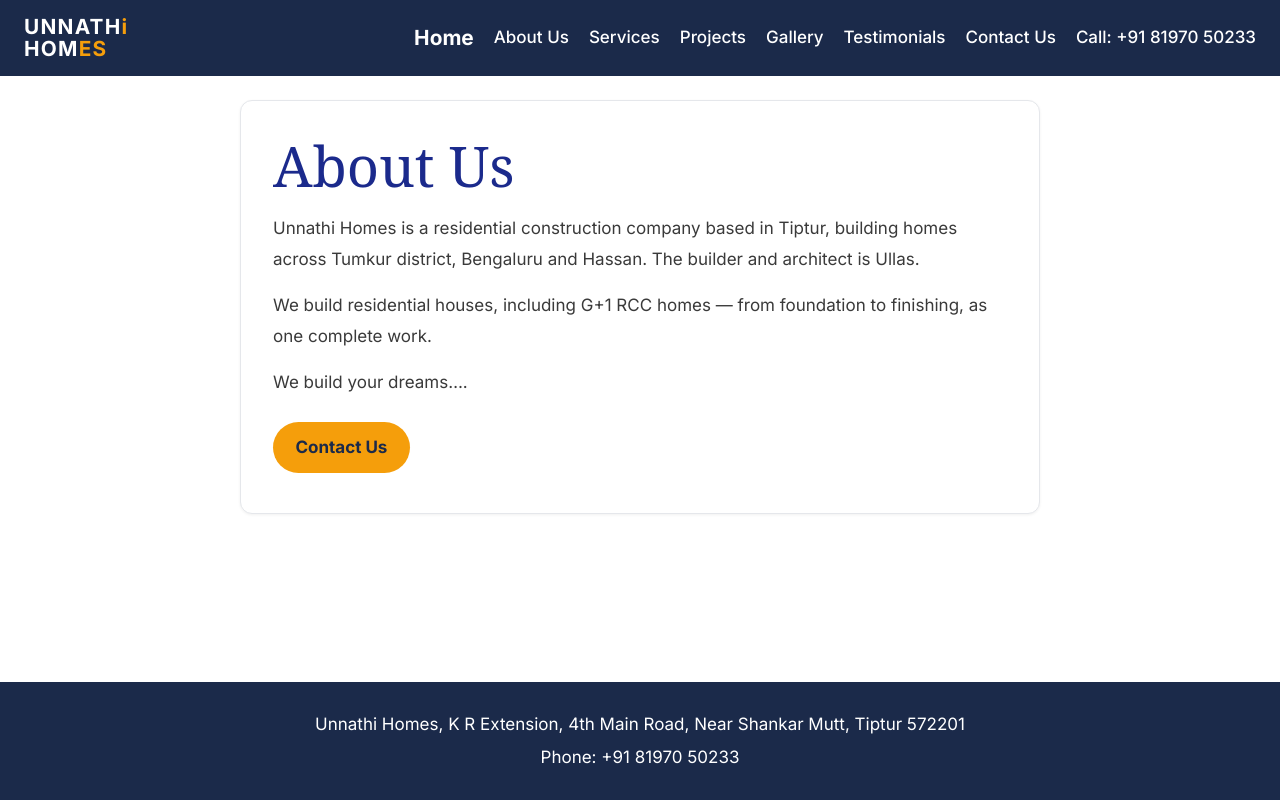
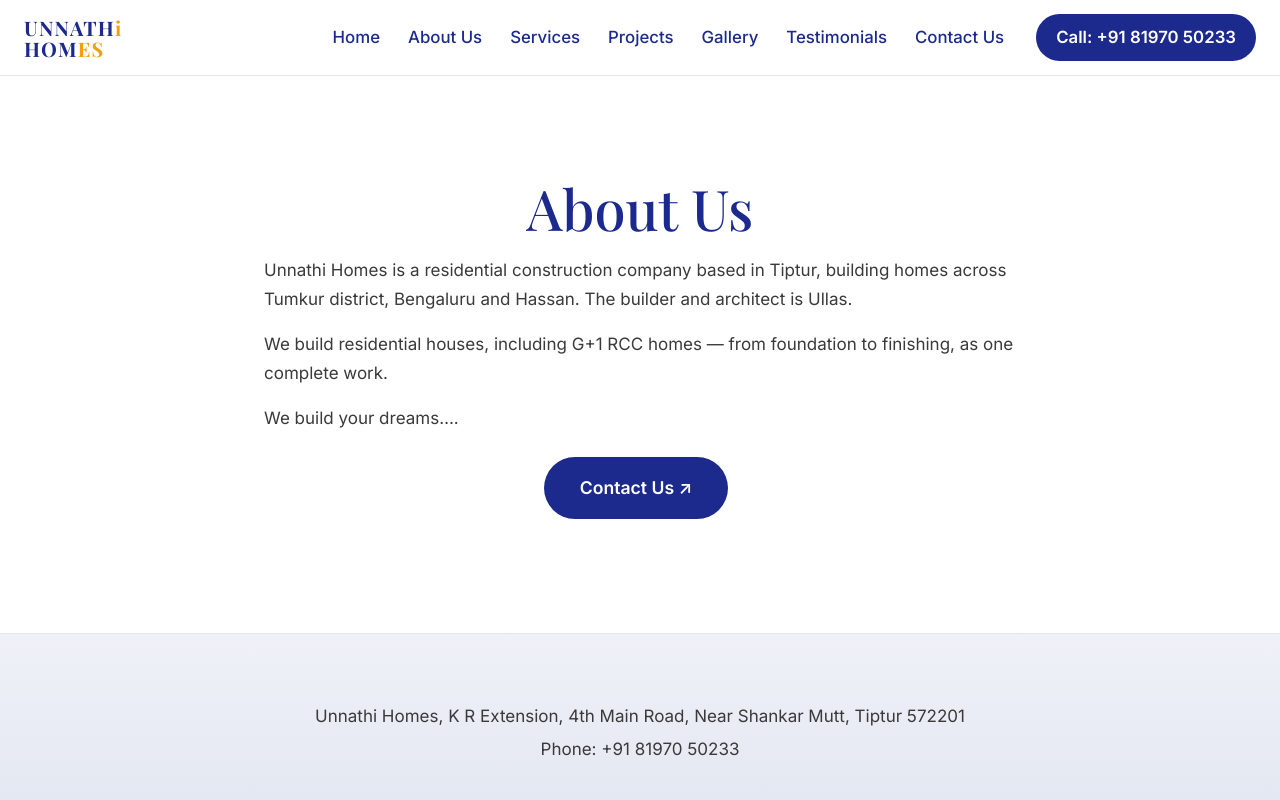
Before and after one commit to ullas2007/unnathi-homes, a React (Vite) app: page /about in a window 1280 px wide. Built offline with nearby package versions, Linux system fonts and the light colour scheme.

Commit message:
Premium redesign (DivyaSree-style): white sticky navbar, navy pill buttons, open spacious sections, pale gradient footer, giant serif marquee

```diff
--- a/src/App.css
+++ b/src/App.css
@@ -1,278 +1,72 @@
-/* Navbar */
+/* ============ Unnathi Homes — premium design (DivyaSree-inspired) ============ */
+/* Palette: royal navy #1b2a8c, deep navy #0a1740, amber accent #f59e0b (logo only),
+   body charcoal #3a3a3a, pale band #f3f5fa, hairline #e5e5e5, white #ffffff */
+
+/* ---------- Navbar: white, sticky, navy links ---------- */
 nav {
-  background: #1b2a4a;
-  padding: 1rem 1.5rem;
+  background: #ffffff;
+  padding: 0 1.5rem;
+  height: 76px;
   display: flex;
   flex-wrap: wrap;
   align-items: center;
-  gap: 0.5rem 1.25rem;
+  gap: 0.5rem 2rem;
+  position: sticky;
+  top: 0;
+  z-index: 100;
+  border-bottom: 1px solid #e5e5e5;
 }
 
 nav a {
-  color: #ffffff;
+  color: #1b2a8c;
   text-decoration: none;
   font-weight: 500;
-}
-
-nav a:first-child {
-  font-size: 1.3rem;
-  font-weight: 700;
-  margin-right: auto;
+  font-size: 1.05rem;
 }
 
 nav a:hover {
+  color: #1b2a8c;
+  font-weight: 700;
+}
+
+nav .logo {
+  font-family: 'Playfair Display', Georgia, 'Times New Roman', Times, serif;
+  display: flex;
+  flex-direction: column;
+  line-height: 1.05;
+  font-size: 1.25rem;
+  font-weight: 700;
+  letter-spacing: 0.06em;
+  margin-right: auto;
+  color: #1b2a8c;
+}
+
+.logo-accent {
   color: #f59e0b;
 }
 
-/* Page sections */
-section {
-  max-width: 1100px;
-  margin: 0 auto;
-  padding: 1.5rem;
-}
-
-section + section {
-  padding-top: 0;
-}
-
-/* Hero */
-.hero {
-  max-width: 1100px;
-  margin: 0 auto;
-  padding: 1.5rem;
-}
-
-.hero-img {
-  width: 100%;
-  max-height: 420px;
-  object-fit: cover;
-  border-radius: 12px;
-  margin-bottom: 1rem;
-}
-
-.hero h1 {
-  font-size: 2.5rem;
-}
-
-/* Buttons */
-.btn {
-  display: inline-block;
-  background: #f59e0b;
-  color: #1b2a4a;
-  font-weight: 700;
-  text-decoration: none;
-  padding: 0.7rem 1.4rem;
-  border-radius: 8px;
-  margin: 0.5rem 0.5rem 0.5rem 0;
-}
-
-.btn:hover {
-  background: #d97706;
-  color: #ffffff;
-}
-
-/* Forms */
-form {
-  background: #ffffff;
-  border: 1px solid #e5e7eb;
-  border-radius: 12px;
-  padding: 1.5rem;
-  max-width: 600px;
-}
-
-form label {
-  display: block;
-  font-weight: 600;
-  margin-bottom: 1rem;
-}
-
-form input,
-form textarea {
-  display: block;
-  width: 100%;
-  padding: 0.7rem;
-  margin-top: 0.3rem;
-  border: 1px solid #d1d5db;
-  border-radius: 8px;
-  font-size: 1rem;
-  font-family: inherit;
-}
-
-form textarea {
-  min-height: 100px;
-}
-
-form button[type="submit"] {
-  background: #f59e0b;
-  color: #1b2a4a;
-  font-weight: 700;
-  font-size: 1rem;
-  padding: 0.7rem 1.4rem;
-  border: none;
-  border-radius: 8px;
-  cursor: pointer;
-}
-
-form button[type="submit"]:hover {
-  background: #d97706;
-  color: #ffffff;
-}
-
-/* Footer */
-footer {
-  background: #1b2a4a;
-  color: #ffffff;
-  text-align: center;
-  padding: 1.5rem;
-  margin-top: 2rem;
-}
-
-footer p {
-  margin: 0.25rem 0;
-}
-
-/* Mobile */
-@media (max-width: 600px) {
-  .hero h1 {
-    font-size: 1.8rem;
-  }
-
-  nav {
-    padding: 0.75rem 1rem;
-  }
-
-  section,
-  .hero {
-    padding: 1rem;
-  }
-}
-
-/* Full hero with overlay */
-.hero-full {
-  max-width: none;
-  padding: 0;
-  margin: 0;
-  position: relative;
-}
-
-.hero-full-img {
-  width: 100%;
-  height: 70vh;
-  min-height: 400px;
-  object-fit: cover;
-  display: block;
-}
-
-.hero-overlay {
-  position: absolute;
-  inset: 0;
-  background: rgba(0, 0, 0, 0.35);
-  display: flex;
-  flex-direction: column;
-  justify-content: center;
-  align-items: center;
-  text-align: center;
-  padding: 1.5rem;
-}
-
-.hero-overlay h1 {
-  color: #ffffff;
-  font-size: 3rem;
-  margin: 0 0 0.5rem;
-}
-
-.hero-overlay p {
-  color: #ffffff;
-  font-size: 1.3rem;
-  margin: 0 0 1.5rem;
-}
-
-/* Photo strip */
-.photos {
-  background: #ffffff;
-  padding-top: 2rem;
-}
-
-.photo-row {
-  display: grid;
-  grid-template-columns: repeat(3, 1fr);
-  gap: 1rem;
-}
-
-.photo-row figure {
-  margin: 0;
-}
-
-.photo-row img {
-  width: 100%;
-  height: 220px;
-  object-fit: cover;
-  border-radius: 12px;
-}
-
-.photo-row figcaption {
-  text-align: center;
-  font-weight: 600;
-  margin-top: 0.5rem;
-}
-
-.note {
-  text-align: center;
-  color: #6b7280;
-  font-size: 0.9rem;
-}
-
-/* CTA band */
-.cta {
-  background: #1b2a4a;
-  color: #ffffff;
-  text-align: center;
-  max-width: none;
-  padding: 2.5rem 1.5rem;
-}
-
-.cta h2 {
-  color: #ffffff;
-  margin-top: 0;
-}
-
-.cta p {
-  color: #e5e7eb;
-}
-
-@media (max-width: 600px) {
-  .hero-overlay h1 {
-    font-size: 2rem;
-  }
-
-  .hero-overlay p {
-    font-size: 1.1rem;
-  }
-
-  .photo-row {
-    grid-template-columns: 1fr;
-  }
-}
-
-/* Nav links */
 .nav-links {
   display: flex;
   flex-wrap: wrap;
   align-items: center;
-  gap: 0.5rem 1.25rem;
+  gap: 0.5rem 1.75rem;
 }
 
-/* About card */
-.about-card {
-  background: #ffffff;
-  border: 1px solid #e5e7eb;
-  border-radius: 12px;
-  padding: 2rem;
-  max-width: 800px;
-  margin: 2rem auto;
+.nav-call {
+  background: #1b2a8c;
+  color: #ffffff !important;
+  font-weight: 600;
+  padding: 0.6rem 1.25rem;
+  border-radius: 999px;
+  white-space: nowrap;
 }
 
-/* Page layout: footer stays at the bottom of the page */
+.nav-call:hover {
+  background: #0a1740;
+  color: #ffffff !important;
+}
+
+/* ---------- Page layout: footer stays at the bottom ---------- */
 #root {
   display: flex;
   flex-direction: column;
@@ -283,105 +77,296 @@ main {
   flex: 1;
 }
 
-/* Content sections as white cards (all pages, except Home's hero, photo strip and CTA band) */
-section:not(.hero-full):not(.photos):not(.cta) {
+/* ---------- Sections: open, spacious, no cards (DivyaSree style) ---------- */
+section {
+  max-width: 1140px;
+  margin: 0 auto;
+  padding: 100px 24px;
+}
+
+section + section {
+  padding-top: 0;
+}
+
+/* Eyebrow label above a section heading (e.g. — About Us —) */
+.eyebrow {
+  display: flex;
+  align-items: center;
+  justify-content: center;
+  gap: 1rem;
+  color: #1b2a8c;
+  font-size: 1.05rem;
+  font-weight: 500;
+  margin: 0 0 1rem;
+}
+
+.eyebrow::before,
+.eyebrow::after {
+  content: "";
+  display: block;
+  width: 40px;
+  height: 1px;
+  background: #1b2a8c;
+}
+
+/* ---------- Hero: full viewport, photo + overlay ---------- */
+.hero-full {
+  max-width: none;
+  padding: 0;
+  margin: 0;
+  position: relative;
+}
+
+.hero-full-img {
+  width: 100%;
+  height: 100vh;
+  min-height: 500px;
+  object-fit: cover;
+  display: block;
+}
+
+.hero-overlay {
+  position: absolute;
+  inset: 0;
+  background: rgba(10, 23, 64, 0.45);
+  display: flex;
+  flex-direction: column;
+  justify-content: center;
+  align-items: center;
+  text-align: center;
+  padding: 1.5rem;
+}
+
+.hero-logo {
+  font-family: 'Playfair Display', Georgia, 'Times New Roman', Times, serif;
+  color: #ffffff;
+  font-size: 2rem;
+  font-weight: 700;
+  letter-spacing: 0.08em;
+  line-height: 1.1;
+  margin: 0 0 1.5rem;
+}
+
+.hero-overlay h1 {
+  color: #ffffff;
+  font-size: 4rem;
+  font-weight: 500;
+  margin: 0 0 1rem;
+  max-width: 900px;
+}
+
+.hero-overlay p {
+  color: #ffffff;
+  font-size: 1.3rem;
+  margin: 0 0 1.5rem;
+}
+
+.hero-overlay .hero-sub {
+  color: #e5e7eb;
+  font-size: 1.1rem;
+  margin: 0 0 2rem;
+}
+
+/* ---------- Buttons: navy pills with arrow (DivyaSree style) ---------- */
+.btn {
+  display: inline-block;
+  background: #1b2a8c;
+  color: #ffffff;
+  font-weight: 600;
+  font-size: 1.1rem;
+  text-decoration: none;
+  padding: 1rem 2.25rem;
+  border-radius: 999px;
+  margin: 0.5rem 0.5rem 0.5rem 0;
+  border: none;
+  cursor: pointer;
+}
+
+.btn::after {
+  content: " \2197";
+}
+
+.btn:hover {
+  background: #0a1740;
+  color: #ffffff;
+}
+
+/* Buttons on a dark background (hero photo, navy CTA band): white pill, navy text */
+.hero-overlay .btn,
+.cta .btn {
+  background: #ffffff;
+  color: #1b2a8c;
+}
+
+.hero-overlay .btn:hover,
+.cta .btn:hover {
+  background: #f3f5fa;
+  color: #0a1740;
+}
+
+/* ---------- Forms ---------- */
+form {
   background: #ffffff;
   border: 1px solid #e5e7eb;
-  border-radius: 12px;
+  border-radius: 16px;
   padding: 2rem;
-  margin: 1.5rem auto;
+  max-width: 600px;
   box-shadow: 0 1px 3px rgba(0, 0, 0, 0.06);
 }
 
-/* Attractive inner text */
-section:not(.hero-full):not(.photos):not(.cta) p {
-  line-height: 1.8;
-  margin: 0 0 1rem;
+form label {
+  display: block;
+  font-weight: 600;
+  margin-bottom: 1rem;
+  color: #1b2a8c;
 }
 
-section:not(.hero-full):not(.photos):not(.cta) h2 {
-  margin-top: 0;
-  padding-bottom: 0.5rem;
-  border-bottom: 2px solid #f59e0b;
-  display: inline-block;
+form input,
+form textarea {
+  display: block;
+  width: 100%;
+  padding: 0.8rem;
+  margin-top: 0.3rem;
+  border: 1px solid #d1d5db;
+  border-radius: 10px;
+  font-size: 1rem;
+  font-family: inherit;
+  color: #3a3a3a;
 }
 
-/* Form inside a card section: no double border */
-section:not(.hero-full):not(.photos):not(.cta) form {
-  border: none;
-  padding: 0;
-  background: transparent;
-  max-width: none;
+form textarea {
+  min-height: 110px;
 }
 
-/* Logo: navy + amber wordmark, like the real Unnathi Homes logo */
-.logo-accent {
-  color: #f59e0b;
+form button[type="submit"] {
+  background: #1b2a8c;
+  color: #ffffff;
+  font-weight: 600;
+  font-size: 1.1rem;
+  padding: 1rem 2.25rem;
+  border: none;
+  border-radius: 999px;
+  cursor: pointer;
 }
 
-nav .logo {
+form button[type="submit"]:hover {
+  background: #0a1740;
+  color: #ffffff;
+}
+
+/* Form inside a section: no double card */
+section form {
+  margin-top: 1rem;
+}
+
+/* ---------- Footer: pale gradient, large centred logo (DivyaSree style) ---------- */
+footer {
+  background: linear-gradient(#eff1f7, #e4e8f2);
+  color: #1b2a8c;
+  text-align: center;
+  padding: 4rem 1.5rem 2rem;
+  margin-top: 0;
+  border-top: 1px solid #e5e5e5;
+}
+
+.footer-logo {
+  font-family: 'Playfair Display', Georgia, 'Times New Roman', Times, serif;
   display: flex;
   flex-direction: column;
   line-height: 1.05;
-  font-size: 1.25rem;
-  font-weight: 800;
+  font-size: 2.2rem;
+  font-weight: 700;
   letter-spacing: 0.06em;
-}
-
-/* DivyaSree-style premium touches */
-h1, h2 {
-  font-family: Georgia, 'Times New Roman', Times, serif;
-}
-
-.hero-overlay h1 {
-  font-family: inherit;
-}
-
-/* Pill buttons */
-.btn {
-  border-radius: 999px;
-}
-
-form button[type="submit"] {
-  border-radius: 999px;
-}
-
-/* Sticky navbar */
-nav {
-  position: sticky;
-  top: 0;
-  z-index: 100;
-}
-
-/* Full-screen hero */
-.hero-full-img {
-  height: 100vh;
-  min-height: 500px;
-}
-
-/* Hero subtext (service area) */
-.hero-overlay .hero-sub {
-  color: #e5e7eb;
-  font-size: 1.05rem;
+  color: #1b2a8c;
   margin: 0 0 1.5rem;
 }
 
-/* Scrolling marquee strip */
+footer p {
+  margin: 0.25rem 0;
+  color: #3a3a3a;
+}
+
+footer .footer-bottom {
+  border-top: 1px solid #1b2a8c;
+  margin-top: 2.5rem;
+  padding-top: 1.25rem;
+  font-size: 0.9rem;
+  color: #3a3a3a;
+}
+
+/* ---------- Photo strip (Home: Our Work) ---------- */
+.photos {
+  background: #ffffff;
+}
+
+.photo-row {
+  display: grid;
+  grid-template-columns: repeat(3, 1fr);
+  gap: 1.5rem;
+}
+
+.photo-row figure {
+  margin: 0;
+}
+
+.photo-row img {
+  width: 100%;
+  height: 260px;
+  object-fit: cover;
+  border-radius: 16px;
+}
+
+.photo-row figcaption {
+  text-align: center;
+  font-weight: 600;
+  color: #1b2a8c;
+  margin-top: 0.75rem;
+}
+
+.note {
+  text-align: center;
+  color: #8c8c8c;
+  font-size: 0.9rem;
+}
+
+/* ---------- CTA band: deep navy, big serif heading ---------- */
+.cta {
+  background: #0a1740;
+  color: #ffffff;
+  text-align: center;
+  max-width: none;
+  padding: 100px 1.5rem;
+}
+
+.cta h2 {
+  color: #ffffff;
+  margin-top: 0;
+  font-size: 3.5rem;
+}
+
+.cta p {
+  color: #e5e7eb;
+  font-size: 1.2rem;
+}
+
+/* ---------- Scrolling marquee strip: giant navy serif ---------- */
 .marquee {
   overflow: hidden;
   background: #ffffff;
-  padding: 1rem 0;
-  border-top: 1px solid #e5e7eb;
-  border-bottom: 1px solid #e5e7eb;
+  padding: 1.5rem 0;
+  border-top: 1px solid #e5e5e5;
+  border-bottom: 1px solid #e5e5e5;
 }
 
 .marquee-track {
   display: flex;
   white-space: nowrap;
-  animation: marquee 25s linear infinite;
-  font-family: Georgia, 'Times New Roman', Times, serif;
-  font-size: 1.2rem;
-  color: #1b2a4a;
+  animation: marquee 30s linear infinite;
+  font-family: 'Playfair Display', Georgia, 'Times New Roman', Times, serif;
+  font-size: 3.5rem;
+  font-weight: 500;
+  color: #1b2a8c;
+  line-height: 1.15;
 }
 
 @keyframes marquee {
@@ -393,33 +378,112 @@ nav {
   }
 }
 
-/* Review cards */
+/* ---------- Review cards ---------- */
 .reviews {
   display: grid;
   grid-template-columns: repeat(3, 1fr);
-  gap: 1rem;
-  max-width: 1100px;
-  margin: 1.5rem auto;
-  padding: 0 1.5rem;
+  gap: 1.5rem;
+  max-width: 1140px;
+  margin: 2rem auto;
+  padding: 0 24px;
 }
 
 .review-card {
   background: #ffffff;
-  border: 1px solid #e5e7eb;
-  border-radius: 12px;
-  padding: 1.5rem;
+  border: 1px solid #e5e5e5;
+  border-radius: 16px;
+  padding: 2rem;
   box-shadow: 0 1px 3px rgba(0, 0, 0, 0.06);
 }
 
 .reviewer {
   font-weight: 600;
-  color: #1b2a4a;
+  color: #1b2a8c;
   margin: 0;
 }
 
+/* ---------- About page: open layout (no card) ---------- */
+.about-card {
+  max-width: 800px;
+  margin: 0 auto;
+  text-align: center;
+}
+
+.about-card p {
+  text-align: left;
+}
+
+.about-card h1 {
+  text-align: center;
+}
+
+/* ---------- Legacy hero (unused by current Home, kept for safety) ---------- */
+.hero {
+  max-width: 1140px;
+  margin: 0 auto;
+  padding: 100px 24px;
+}
+
+.hero-img {
+  width: 100%;
+  max-height: 420px;
+  object-fit: cover;
+  border-radius: 16px;
+  margin-bottom: 1rem;
+}
+
+.hero h1 {
+  font-size: 3.5rem;
+}
+
+/* ---------- Mobile ---------- */
 @media (max-width: 600px) {
+  section {
+    padding: 60px 1rem;
+  }
+
+  nav {
+    height: auto;
+    min-height: 76px;
+    padding: 0.75rem 1rem;
+    gap: 0.5rem 1rem;
+  }
+
+  .hero-overlay h1 {
+    font-size: 2.2rem;
+  }
+
+  .hero-overlay p {
+    font-size: 1.1rem;
+  }
+
+  .hero-logo {
+    font-size: 1.5rem;
+  }
+
+  .cta h2 {
+    font-size: 2rem;
+  }
+
+  .cta {
+    padding: 60px 1rem;
+  }
+
+  .marquee-track {
+    font-size: 2rem;
+  }
+
+  .photo-row {
+    grid-template-columns: 1fr;
+  }
+
   .reviews {
     grid-template-columns: 1fr;
     padding: 0 1rem;
   }
+
+  .btn {
+    font-size: 1rem;
+    padding: 0.85rem 1.6rem;
+  }
 }
```
